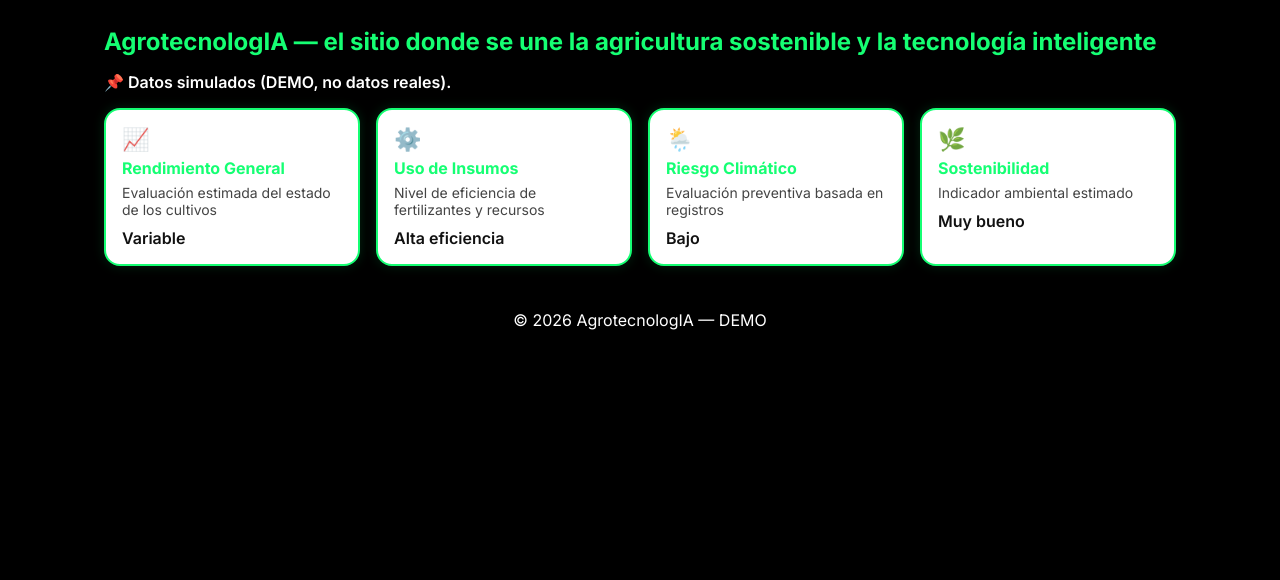
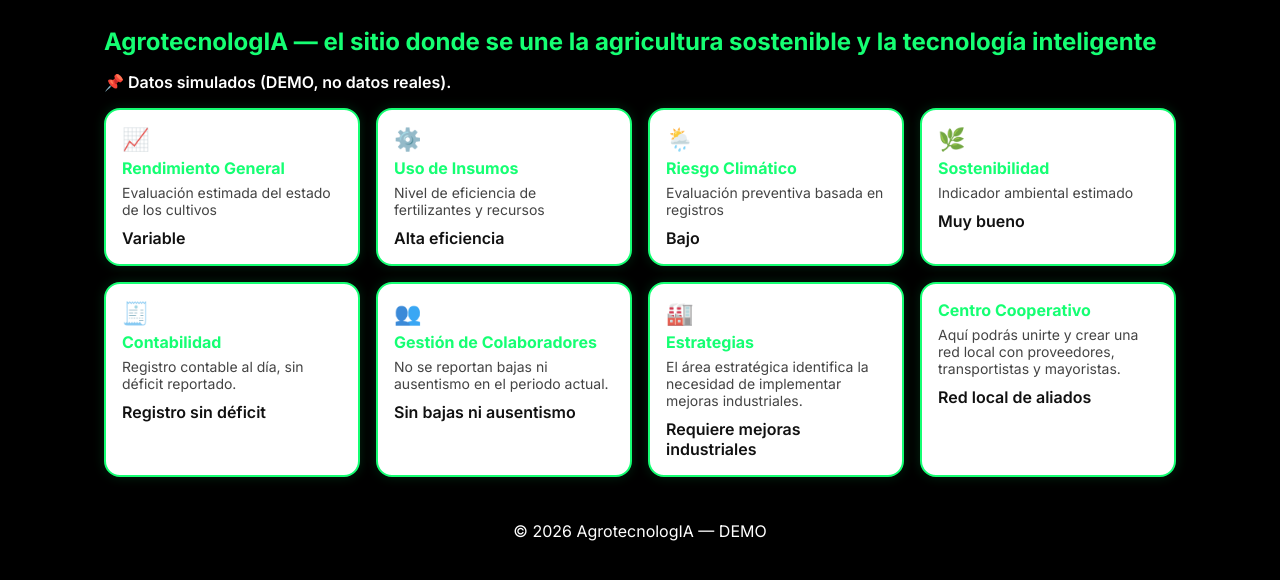
Before and after one commit to Fabianco-ux/AgrotecnologIA, a website: page index.html in a window 1280 px wide. Shown: the part 102-682 px from the top of the page. Drawn offline with nearby package versions, Linux system fonts and the light colour scheme.

Commit message:
Agregar cards adicionales al dashboard con texto corregido

```diff
--- a/index.html
+++ b/index.html
@@ -51,6 +51,29 @@
           <div class="card-title">Sostenibilidad</div>
           <div class="card-sub">Indicador ambiental estimado</div>
           <div class="card-value" id="card-sostenibilidad">Bueno</div>
+        </div>
+        <div class="card">
+          <div class="card-icon">🧾</div>
+          <div class="card-title">Contabilidad</div>
+          <div class="card-sub">Registro contable al día, sin déficit reportado.</div>
+          <div class="card-value">Registro sin déficit</div>
+        </div>
+        <div class="card">
+          <div class="card-icon">👥</div>
+          <div class="card-title">Gestión de Colaboradores</div>
+          <div class="card-sub">No se reportan bajas ni ausentismo en el periodo actual.</div>
+          <div class="card-value">Sin bajas ni ausentismo</div>
+        </div>
+        <div class="card">
+          <div class="card-icon">🏭</div>
+          <div class="card-title">Estrategias</div>
+          <div class="card-sub">El área estratégica identifica la necesidad de implementar mejoras industriales.</div>
+          <div class="card-value">Requiere mejoras industriales</div>
+        </div>
+        <div class="card">
+          <div class="card-title">Centro Cooperativo</div>
+          <div class="card-sub">Aquí podrás unirte y crear una red local con proveedores, transportistas y mayoristas.</div>
+          <div class="card-value">Red local de aliados</div>
         </div>
       </div>
     </section>
```
